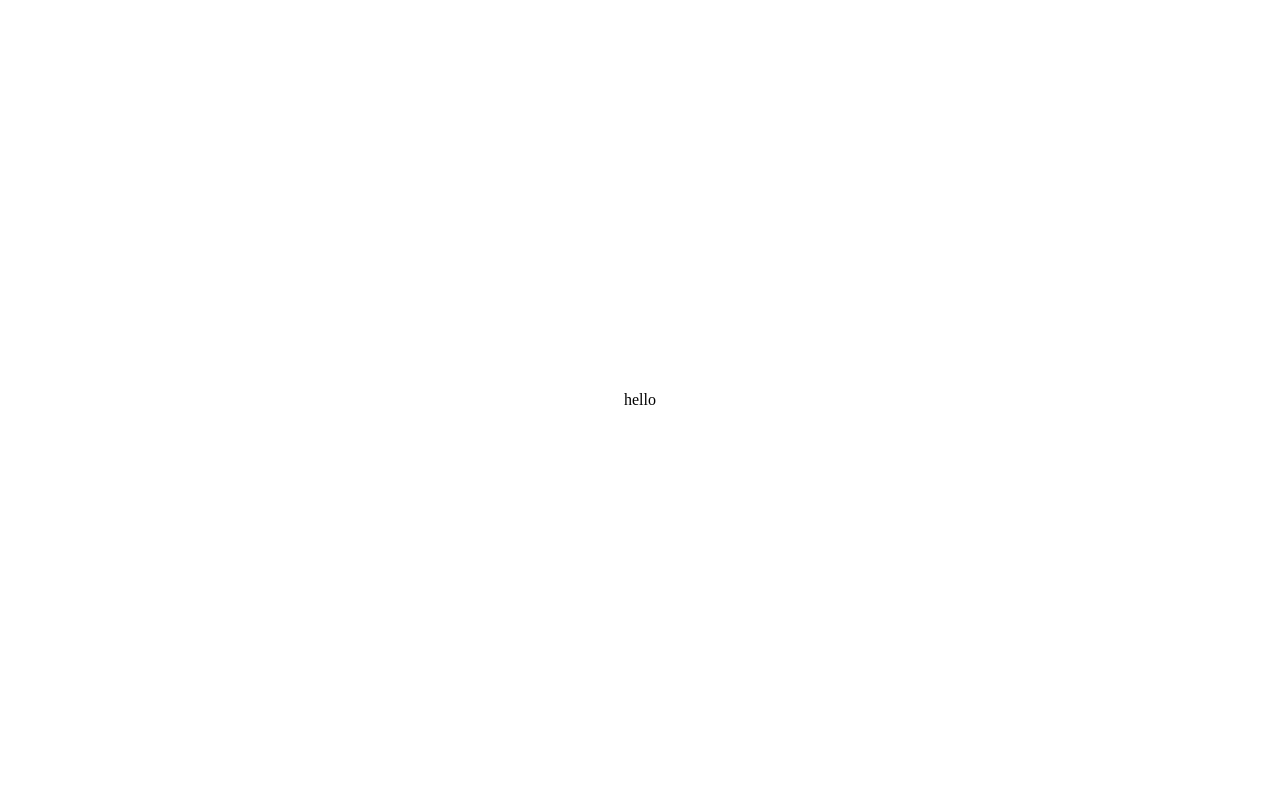
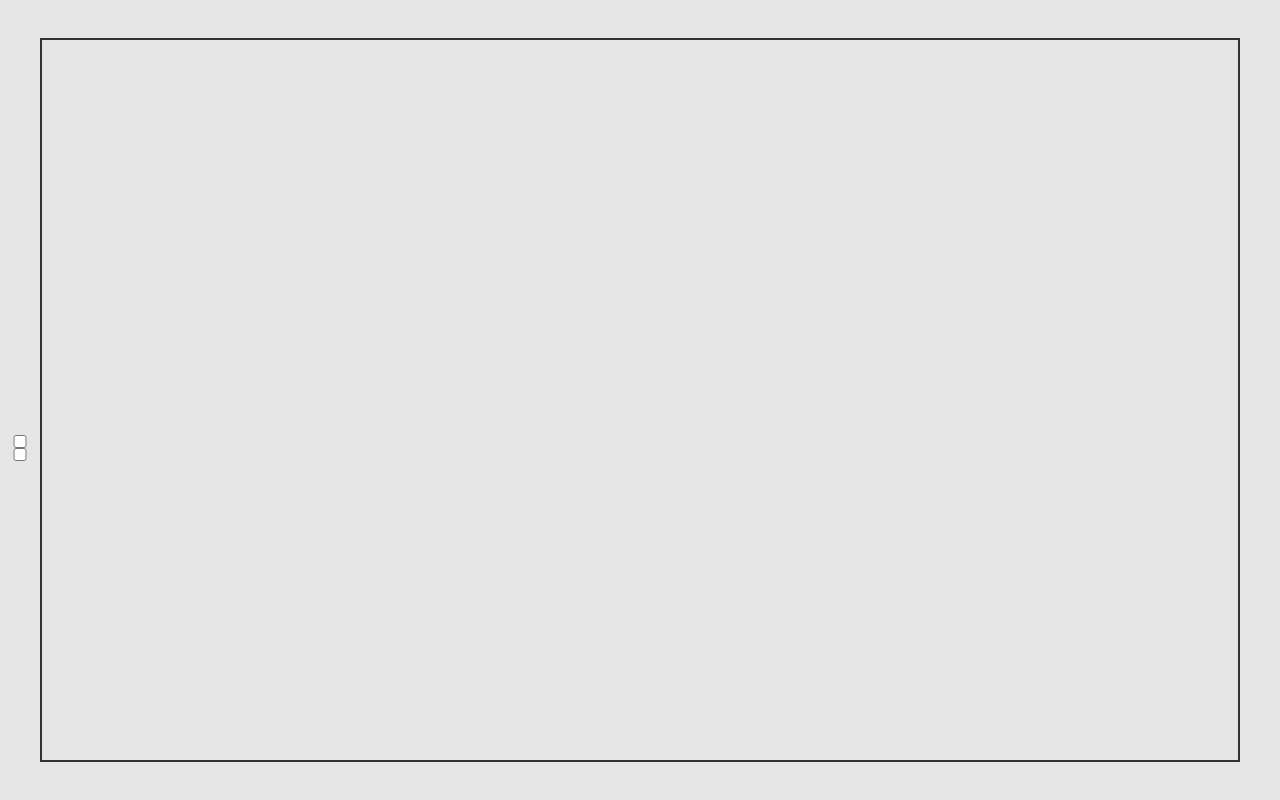
Before and after one commit to Mazbrew/portfolio, a React (Vite) app in the folder frontend/: page / in a window 1280 px wide. Built offline with nearby package versions, Linux system fonts and the light colour scheme.

Commit message:
removed routing temporarily, focus on the design for now

```diff
--- a/frontend/index.html
+++ b/frontend/index.html
@@ -7,6 +7,6 @@
   </head>
   <body>
     <div id="root"></div>
-    <script type="module" src="/src/pages/main.jsx"></script>
+    <script type="module" src="/src/main.jsx"></script>
   </body>
 </html>
--- /dev/null
+++ b/frontend/src/main.jsx
@@ -0,0 +1,10 @@
+import React from 'react';
+import ReactDOM from 'react-dom/client';
+
+import App from './pages/App.jsx';
+
+import './styles/index.css';
+
+ReactDOM.createRoot(document.getElementById('root')).render(
+	<App />
+);
--- a/frontend/src/pages/Aboutme.jsx
+++ b/frontend/src/pages/Aboutme.jsx
@@ -4,6 +4,6 @@ function Aboutme(){
 			About Me
 		</div>
 	);
-};
+}
 
 export default Aboutme;
--- /dev/null
+++ b/frontend/src/pages/App.jsx
@@ -0,0 +1,32 @@
+import {useState, useEffect} from 'react';
+
+import '../styles/App.css';
+import '../styles/Themes.css';
+
+function App(){
+	const [theme, setTheme] = useState("light-mode");
+
+	const updateTheme = () => {
+		if(theme == "light-mode"){
+			setTheme("dark-mode");
+		}else if(theme == "dark-mode"){
+			setTheme("light-mode");
+		}
+	}
+
+	return(
+		<div>
+			<div id = "app-container" className = {theme}>
+				<div id = "page-container">
+
+				</div>
+			</div>
+			<div id = "theme-selector-container">
+				<input id = "light" type = "checkbox" onClick = {updateTheme} />
+				<input id = "dark" type="checkbox" onClick = {updateTheme} />
+			</div>
+		</div>
+	);
+}
+
+export default App;
--- a/frontend/src/pages/Error.jsx
+++ b/frontend/src/pages/Error.jsx
@@ -4,6 +4,6 @@ function Error(){
 			Error 404: Page not found
 		</div>
 	);
-};
+}
 
 export default Error;
--- a/frontend/src/pages/Landing.jsx
+++ b/frontend/src/pages/Landing.jsx
@@ -1,11 +1,11 @@
 import '../styles/Landing.css';
 
-function Landing() {
+function Landing(){
 	return(
 		<div id = "landing-container">
 			hello
 		</div>
 	);
-};
+}
 
 export default Landing;
--- a/frontend/src/pages/main.jsx
+++ /dev/null
@@ -1,20 +0,0 @@
-import React from 'react';
-import ReactDOM from 'react-dom/client';
-
-import {BrowserRouter, Routes, Route} from 'react-router-dom';
-
-import Landing from './Landing.jsx';
-import Aboutme from './Aboutme.jsx';
-import Error from './Error.jsx';
-
-import '../styles/index.css';
-
-ReactDOM.createRoot(document.getElementById('root')).render(
-	<BrowserRouter>
-		<Routes>
-			<Route path = "/" element = {<Landing />}></ Route>
-			<Route path = "/aboutme" element = {<Aboutme />}></ Route>
-			<Route path = "/*" element = {<Error />}></ Route>
-		</Routes>
-	</ BrowserRouter>
-);
--- /dev/null
+++ b/frontend/src/styles/App.css
@@ -0,0 +1,35 @@
+#app-container{
+	padding: 5vh;
+	box-sizing: border-box;
+	width: 100vw;
+	height: 100vh;
+	display: flex;
+	justify-content: center;
+	align-items: center;
+	text-align: center;
+}
+
+#page-container{
+	width: 100%;
+	height: 100%;
+	display: flex;
+	justify-content: center;
+	align-items: center;
+	text-align: center;
+	border-style: solid;
+	border-width: 2px;
+}
+
+#theme-selector-container{
+	padding: 6vh 0 6vh 0;
+	width: 5vh;
+	height: 100vh;
+	position: fixed;
+	display: flex;
+	flex-direction: column;
+	justify-content: center;
+	align-items: bottom;
+	top: 0;
+	left: 0;
+	z-index: 1;
+}
--- /dev/null
+++ b/frontend/src/styles/Themes.css
@@ -0,0 +1,9 @@
+.dark-mode{
+	background-color: #191919;
+	color: #cccccc;
+}
+
+.light-mode{
+	background-color: #e6e6e6;
+	color: #333333;
+}
--- a/frontend/src/styles/index.css
+++ b/frontend/src/styles/index.css
@@ -1,10 +1,7 @@
 * {
 	margin: 0;
 	padding: 0;
-	width: 100vw;
-	height: 100vh;
-	pointer-events: none;
-	user-drag: none;
+	-webkit-user-drag: none;
     user-select: none;
 	-moz-user-select: none;
 	-webkit-user-drag: none;
```
